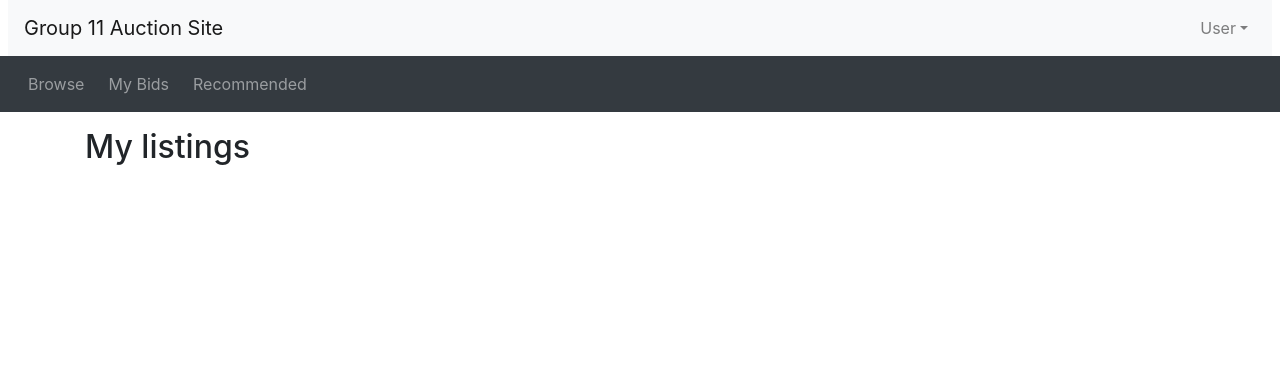
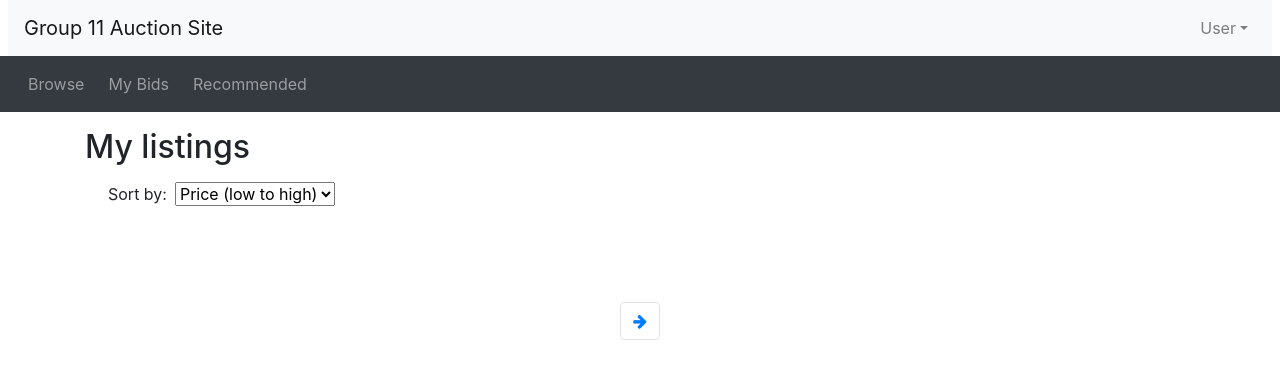
Before and after one commit to Donald954732/DBMS-Project-2020-UCL, a PHP site: page /mylistings.php in a window 1280 px wide. Shown: the top 379 px of the page. Run offline with PHP 8.4, Linux system fonts and the light colour scheme; a user stored in the database is signed in; data comes from the database, SQL or seed files in the repository.

Commit message:
Almost finished
Done but need to decide what to display when user has no listings

```diff
--- a/mylistings.php
+++ b/mylistings.php
@@ -1,24 +1,177 @@
 <?php include_once("header.php")?>
 <?php require("utilities.php")?>
+<?php require("database.php")?>
 
 <div class="container">
 
 <h2 class="my-3">My listings</h2>
 
-<?php
-  // This page is for showing a user the auction listings they've made.
-  // It will be pretty similar to browse.php, except there is no search bar.
-  // This can be started after browse.php is working with a database.
-  // Feel free to extract out useful functions from browse.php and put them in
-  // the shared "utilities.php" where they can be shared by multiple files.
+<div id="searchSpecs">
+<!-- When this form is submitted, this PHP page is what processes it.
+     Search/sort specs are passed to this page through parameters in the URL
+     (GET method of passing data to a page). -->
+
+<form method="get" action="mylistings.php">
+    <div class="col-md-3 pr-0">
+      <div class="form-inline">
+        <label class="mx-2" for="order_by">Sort by:</label>
+        <select type = "submit"  id="order_by" name="order_by" onchange="this.form.submit();">
+          <option selected value="ORDER BY CurrentPrice ASC">Price (low to high)</option>
+          <option value="ORDER BY CurrentPrice DESC">Price (high to low)</option>
+          <option value="ORDER BY (a.EndingTime - CURRENT_TIMESTAMP) ASC">Soonest expiry</option>
+        </select>
+    </div>
+  </div>
+</form>
+</div> <!-- end search specs bar -->
 
 
-  // TODO: Check user's credentials (cookie/session).
+</div>
 
-  // TODO: Perform a query to pull up their auctions.
+<?php
 
-  // TODO: Loop through results and print them out as list items.
+  if (!isset($_GET['order_by'])) {
+    // TODO: Define behavior if an order_by value has not been specified.
+    $ordering = "";
+  }
+  else {
+    $ordering = $_GET['order_by'];
+  }
+
+  if (!isset($_GET['page'])) {
+    $curr_page = 1;
+  }
+  else {
+    $curr_page = $_GET['page'];
+  }
+
+  $username = $_SESSION['username'];
+
+
+  // check the user is loggen in and is a seller
+  $queryusertype = "SELECT UserGroup, username FROM Users where username = '$username'";
+  $resultusertype = mysqli_query($connectionView, $queryusertype);
+
+  $UserInfo = mysqli_fetch_array($resultusertype) ;
+  $UserType = $UserInfo['UserGroup'];
+
+  if (mysqli_num_rows($resultusertype)<1)
+    die("Log in to view your listings");
+  if ($UserType != 'Seller')
+    die("log into seller account to view your listings");
+
+  $results_per_page = 10;
+  $querryItemList = "SELECT a. username, a.AuctionID, a.ItemName, a.ItemDescription, a.StartingPrice, a.EndingTime, ".
+  "COUNT(b.BidID) AS 'CountBids', MAX(b.BidPrice) AS 'bidPrice', IF(MAX(bidPrice) IS NULL, a.StartingPrice, MAX(bidPrice))  AS 'CurrentPrice', a.StartingPrice ".
+  "FROM auctions a LEFT JOIN bids b ON a.AuctionID = b.AuctionID ".
+  "WHERE a.username = '$username' ".
+  "GROUP BY a.AuctionID, a.ItemName, a.ItemDescription, a.StartingPrice, a.EndingTime ".$ordering;
+
+  $limiter = " LIMIT ".strval(($curr_page-1)*$results_per_page).", ".strval($results_per_page);
+
+  $querryWithLimitItemPerPage = $querryItemList.$limiter;
+
+
+  $resultforCounting = mysqli_query($connectionView, $querryItemList);
+  //echo mysqli_error($connectionview)
+  if ($resultforCounting)
+    {
+        // it return number of rows in the table.
+        $num_results = mysqli_num_rows($resultforCounting);
+
+           if ($num_results)
+              {
+                 //printf("Number of row in the table : " . $num_results);
+              }
+    }
+  $max_page = ceil($num_results / $results_per_page);
 
 ?>
 
+<div class="container mt-5">
+
+<!-- TODO: If result set is empty, print an informative message. Otherwise... -->
+
+<ul class="list-group">
+
+
+<?php
+  // Demonstration of what listings will look like using dummy data.
+  $search_query_result = mysqli_query($connectionView, $querryWithLimitItemPerPage);
+  while ($row = mysqli_fetch_array($search_query_result)){
+  $item_id = $row['AuctionID'];
+  $title = $row['ItemName'];
+  $description = $row['ItemDescription'];
+  $current_price = $row['CurrentPrice'];
+  $num_bids = $row['CountBids'];
+  $end_date = new DateTime($row['EndingTime']);
+  // This uses a function defined in utilities.php
+  print_listing_li($item_id, $title, $description, $current_price, $num_bids, $end_date);
+  }
+?>
+
+<!-- Pagination for results listings -->
+<nav aria-label="Search results pages" class="mt-5">
+  <ul class="pagination justify-content-center">
+
+<?php
+
+  // Copy any currently-set GET variables to the URL.
+  $querystring = "";
+  foreach ($_GET as $key => $value) {
+    if ($key != "page") {
+      $querystring .= "$key=$value&amp;";
+    }
+  }
+
+  $high_page_boost = max(3 - $curr_page, 0);
+  $low_page_boost = max(2 - ($max_page - $curr_page), 0);
+  $low_page = max(1, $curr_page - 2 - $low_page_boost);
+  $high_page = min($max_page, $curr_page + 2 + $high_page_boost);
+
+  if ($curr_page != 1) {
+    echo('
+    <li class="page-item">
+      <a class="page-link" href="mybids.php?' . $querystring . 'page=' . ($curr_page - 1) . '" aria-label="Previous">
+        <span aria-hidden="true"><i class="fa fa-arrow-left"></i></span>
+        <span class="sr-only">Previous</span>
+      </a>
+    </li>');
+  }
+
+  for ($i = $low_page; $i <= $high_page; $i++) {
+    if ($i == $curr_page) {
+      // Highlight the link
+      echo('
+    <li class="page-item active">');
+    }
+    else {
+      // Non-highlighted link
+      echo('
+    <li class="page-item">');
+    }
+
+    // Do this in any case
+    echo('
+      <a class="page-link" href="mybids.php?' . $querystring . 'page=' . $i . '">' . $i . '</a>
+    </li>');
+  }
+
+  if ($curr_page != $max_page) {
+    echo('
+    <li class="page-item">
+      <a class="page-link" href="mybids.php?' . $querystring . 'page=' . ($curr_page + 1) . '" aria-label="Next">
+        <span aria-hidden="true"><i class="fa fa-arrow-right"></i></span>
+        <span class="sr-only">Next</span>
+      </a>
+    </li>');
+  }
+?>
+
+  </ul>
+</nav>
+
+
+</div>
+
 <?php include_once("footer.php")?>
```
